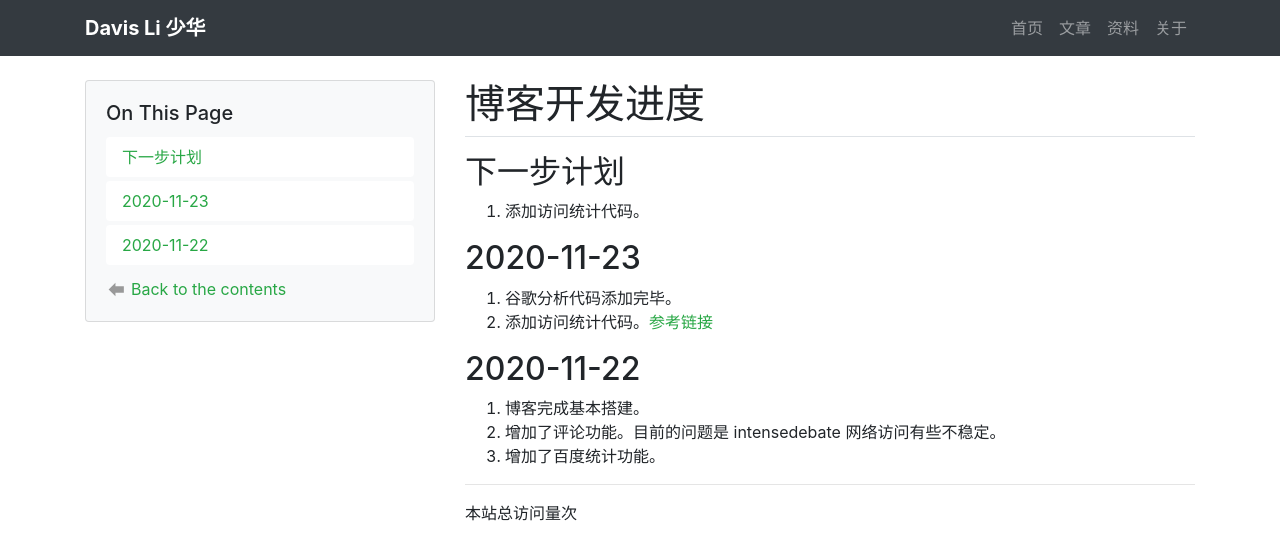
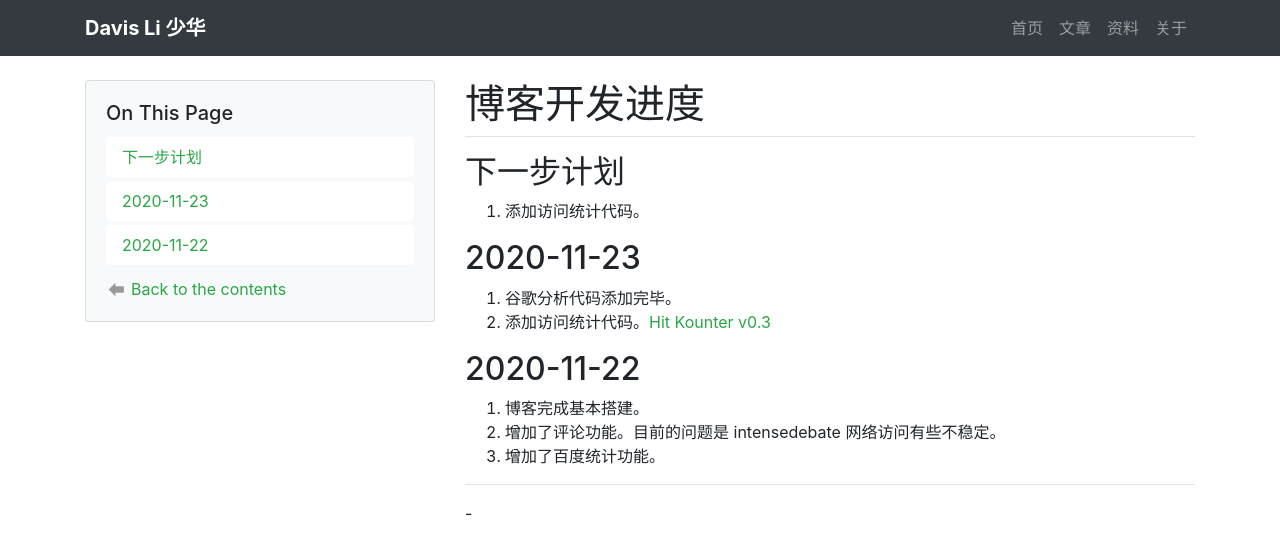
Before and after one commit to davis-lee0109/davis-lee0109.github.io, a Jekyll site: the page built from _projects/bloglog.md, in a window 1280 px wide. Shown: the top 560 px of the page. Built offline with Jekyll 4.4.1, drawn with Linux system fonts in a browser that asks for light colours; comment, search, counter and statistics services are not loaded.

Commit message:
尝试添加访问量 hit kounter 102 @ 202011232313

```diff
--- a/_includes/structure/head.html
+++ b/_includes/structure/head.html
@@ -74,6 +74,7 @@
         })();
     </script>
 
-<!--    站点访问统计-->
-    <script async src="//dn-lbstatics.qbox.me/busuanzi/2.3/busuanzi.pure.mini.js"></script>
+<!--    网站访问量展示-->
+    <script src="https://cdn1.lncld.net/static/js/av-min-1.5.0.js"></script>
+    <script src="https://jerry-cdn.b0.upaiyun.com/hit-kounter/hit-kounter-lc-0.3.0.js"></script>
 </head>
--- a/_projects/bloglog.md
+++ b/_projects/bloglog.md
@@ -6,7 +6,7 @@
 
 ## 2020-11-23
 1. 谷歌分析代码添加完毕。
-2. 添加访问统计代码。[参考链接](https://www.dazhuanlan.com/2019/12/25/5e0277cdb7d0d/)
+2. 添加访问统计代码。[Hit Kounter v0.3](https://jerryzou.com/posts/introduction-to-hit-kounter-lc/)
 
 ## 2020-11-22
 1. 博客完成基本搭建。
@@ -16,6 +16,4 @@
 
 ---
 
-<span id="busuanzi_container_site_pv">
-    本站总访问量<span id="busuanzi_value_site_pv"></span>次
-</span>
+<span data-hk-page="current"> - </span>
```
